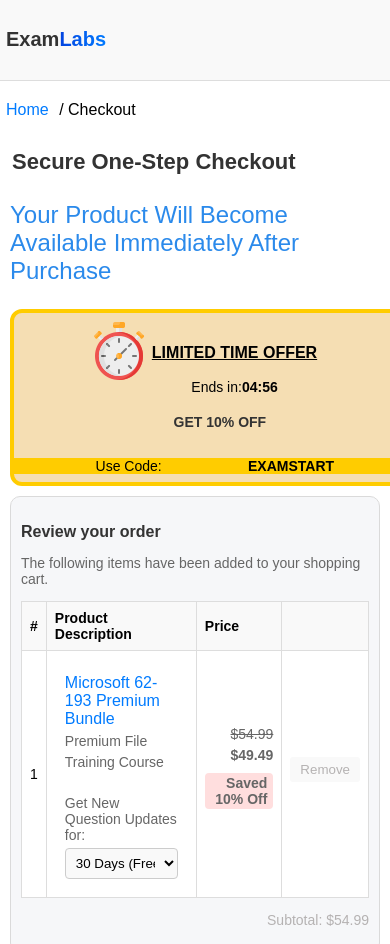
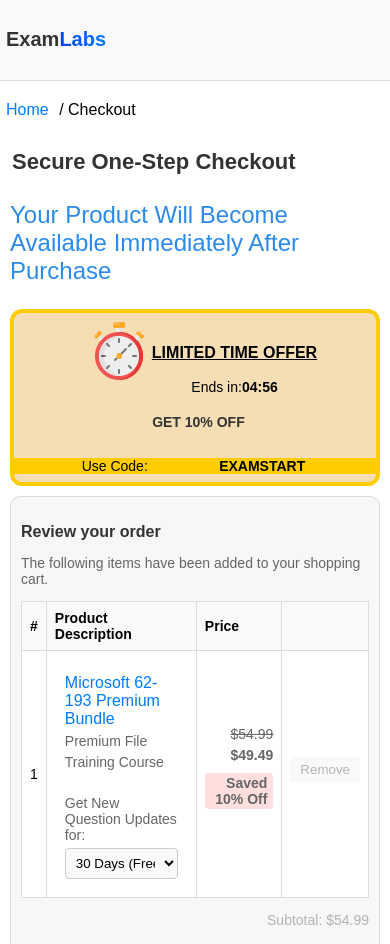
Before and after one commit to ShrutiSangwan07/Tyrhino, a plain HTML site: page index.html in a window 390 px wide. Shown: the top 944 px of the page. Drawn offline with Linux system fonts and the light colour scheme.

Commit message:
css updated

```diff
--- a/styles.css
+++ b/styles.css
@@ -583,7 +583,7 @@
         height: auto;
         margin-left: 0;
         border-radius: 12px;
-        width: 384px;
+        width: auto;
        border: 4px solid #FFCC00,;
     }
     .offer-banner .response{
```
